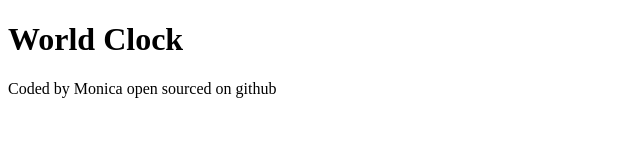
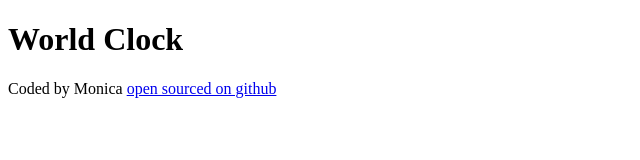
Before and after one commit to msenjalia/My-world-clock-project, a plain HTML site: page index.html in a window 1280 px wide. Shown: the whole page, without its empty margins (0-640 px from the left). Drawn offline with Linux system fonts and the light colour scheme.

Commit message:
added github link and site hosted on netlifly

```diff
--- a/index.html
+++ b/index.html
@@ -6,6 +6,7 @@
       name="viewport"
       content="width=device-width, initial-scale=1.0" />
     <title>World Clock Project</title>
+
     <link
       rel="stylesheet"
       href="css/style.css" />
@@ -13,7 +14,12 @@
   <body>
     <h1>World Clock</h1>
     <footer>
-      Coded by Monica <a href="http://"></a>open sourced on github
+      Coded by Monica
+      <a
+        href="https://github.com/msenjalia/My-world-clock-project.git"
+        target="_blank">
+        open sourced on github
+      </a>
     </footer>
     <script src="javascript/index.js"></script>
   </body>
```
